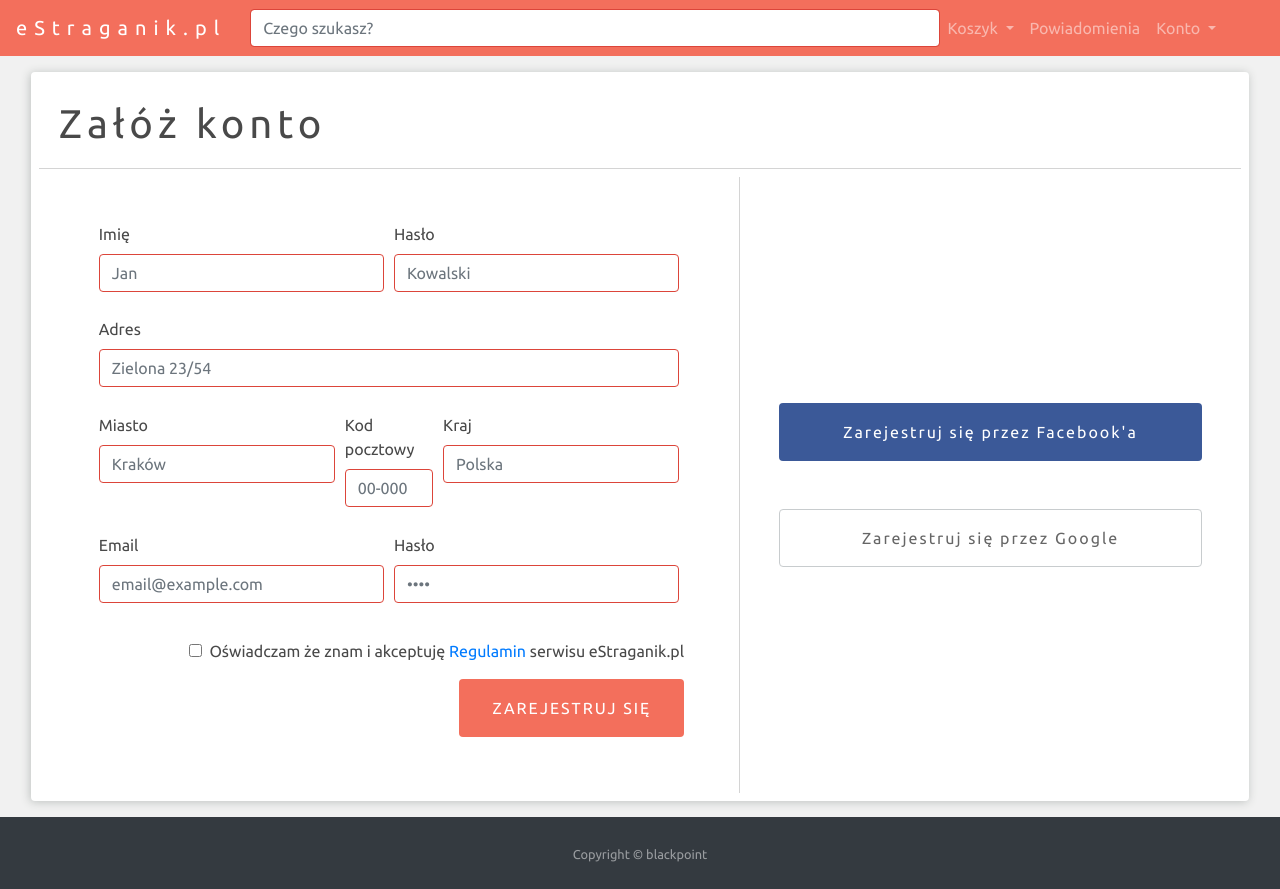
After one commit to blackpointdev/estraganik, a PHP site: page /Views/RegisterController/register.php in a window 1280 px wide. The commit adds this page. Run offline with PHP 8.4, Linux system fonts and the light colour scheme; some libraries are stand-ins or nearby versions.

Commit message:
Added register page.

```diff
--- /dev/null
+++ b/Public/css/register.css
@@ -0,0 +1,36 @@
+#register-card {
+    margin: 1em;
+    height: auto;
+}
+
+.register-row {
+    margin: 0;
+}
+
+.form-group {
+    padding: 0.3em;
+}
+
+#socialmedia-buttons {
+    align-items: center;
+}
+
+#socialmedia-buttons > button {
+    width: 90%;
+    margin: 3em auto;
+    display:block;
+}
+
+#fb-btn {
+    background-color: #3b5998;
+}
+
+#google-btn {
+    background-color: white;
+    color: #666666;
+    border: 1px solid #c8ccce;
+}
+
+.col-md-7 {
+    border-right: 1px solid #D4D4D4;
+}
--- a/Public/css/style.css
+++ b/Public/css/style.css
@@ -22,8 +22,8 @@ body
 
 .row
 {
-    margin-left: 5em;
-    margin-right: 5em;
+    margin-left: 3em;
+    margin-right: 3em;
 }
 
 .customRow
@@ -36,7 +36,6 @@ body
     margin-left: 1em;
     margin-right: 1em;
     padding: 0px;
-    box-shadow: -1px 1px 10px 0px #BDC1BF;
     background-color: white;
 }
 
@@ -64,6 +63,7 @@ body
     color: rgb(73, 73, 73);
     height: 100%;
     border: none;
+    box-shadow: -1px 1px 10px 0px #BDC1BF;
 }
 
 #login-form {
--- a/Views/Common/navbar.php
+++ b/Views/Common/navbar.php
@@ -42,7 +42,7 @@
                     <?php
                     if (!isset($_SESSION['id'])) {
                         echo("<a class='dropdown-item' href='/login'>Zaloguj</a>
-                              <a class='dropdown-item' href='#'>Zarejestruj</a>");
+                              <a class='dropdown-item' href='/register'>Zarejestruj</a>");
                     }
                     else {
                         echo("<a class=\"dropdown-item\" href=\"#\">Wystaw przedmiot</a>
--- /dev/null
+++ b/Views/RegisterController/register.php
@@ -0,0 +1,128 @@
+<!DOCTYPE html>
+<html lang="pl">
+
+<head>
+    <meta charset="utf-8">
+    <meta name="viewport" content="width=device-width, initial-scale=1, shrink-to-fit=no">
+    <title>eStraganik.pl - Twój internetowy stragan</title>
+
+    <link rel="stylesheet" href="https://stackpath.bootstrapcdn.com/bootstrap/4.3.1/css/bootstrap.min.css"
+          integrity="sha384-ggOyR0iXCbMQv3Xipma34MD+dH/1fQ784/j6cY/iJTQUOhcWr7x9JvoRxT2MZw1T" crossorigin="anonymous">
+    <link href="https://fonts.googleapis.com/css?family=Ubuntu&display=swap" rel="stylesheet">
+    <link rel="stylesheet" href="../../Public/css/style.css">
+    <link rel="stylesheet" href="../../Public/css/register.css">
+
+</head>
+
+<body>
+<?php include(dirname(__DIR__) . '/Common/navbar.php'); ?>
+
+<div class="container-fluid" id="customContainer">
+    <div class="card" id="register-card">
+        <h2 class="medium-header">Załóż konto</h2>
+
+        <div class="row register-row">
+            <div class="col-md-7">
+                <form id="login-form" action="/register" method="post">
+                    <div class="row register-row">
+                        <div class="form-group col-md">
+                            <label for="name-input">Imię</label>
+                            <input name="name" type="text" class="form-control" id="name-input"
+                                   placeholder="Jan">
+                        </div>
+
+                        <div class="form-group col-md">
+                            <label for="surname-input">Hasło</label>
+                            <input name="surname" type="text" class="form-control" id="surname-input"
+                                   placeholder="Kowalski">
+                        </div>
+                    </div>
+                    <div class="row register-row">
+                        <div class="form-group col-md">
+                            <label for="address-input">Adres</label>
+                            <input name="address" type="text" class="form-control" id="address-input"
+                                   placeholder="Zielona 23/54">
+                        </div>
+                    </div>
+
+                    <div class="row register-row">
+                        <div class="form-group col-md">
+                            <label for="city-input">Miasto</label>
+                            <input name="city" type="text" class="form-control" id="city-input"
+                                   placeholder="Kraków">
+                        </div>
+
+                        <div class="form-group col-md-2">
+                            <label for="zip-input">Kod pocztowy</label>
+                            <input name="zip" type="text" class="form-control" id="zip-input"
+                                   placeholder="00-000">
+                        </div>
+
+                        <div class="form-group col-md">
+                            <label for="country-input">Kraj</label>
+                            <input name="country" type="text" class="form-control" id="country-input"
+                                   placeholder="Polska">
+                        </div>
+                    </div>
+
+                    <div class="row register-row">
+                        <div class="form-group col-md">
+                            <label for="email-input">Email</label>
+                            <input name="email" type="text" class="form-control" id="email-input"
+                                   placeholder="email@example.com">
+                        </div>
+
+                        <div class="form-group col-md">
+                            <label for="password-input">Hasło</label>
+                            <input name="password" type="password" class="form-control" id="password-input"
+                                   placeholder="&#8226&#8226&#8226&#8226">
+                        </div>
+                    </div>
+
+                    <div class="submit-wrapper">
+                        <div class="form-check">
+                            <input type="checkbox" class="form-check-input" id="remember-password-check">
+                            <label class="form-check-label" for="remember-password-check">
+                                Oświadczam że znam i akceptuję <a href="#">Regulamin</a> serwisu eStraganik.pl</label>
+                        </div>
+                    </div>
+                    <div class="submit-wrapper">
+                        <button type="submit" class="btn">ZAREJESTRUJ SIĘ</button>
+                    </div>
+                </form>
+
+                <?php
+                if (isset($messages)) {
+                    echo("<div class='alert alert-danger'>");
+                    foreach ($messages as $message) {
+                        echo $message;
+                    }
+                    echo("</div>");
+                }
+                ?>
+            </div>
+            <div class="col-md align-self-center">
+                <div id="socialmedia-buttons">
+                    <button type="submit" class="btn" id="fb-btn">Zarejestruj się przez Facebook'a</button>
+                    <button type="submit" class="btn" id="google-btn">Zarejestruj się przez Google</button>
+                </div>
+            </div>
+        </div>
+    </div>
+</div>
+
+<?php include(dirname(__DIR__) . '/Common/footer.php'); ?>
+
+<!-- Bootstrap JS -->
+<script src="https://code.jquery.com/jquery-3.3.1.slim.min.js"
+        integrity="sha384-q8i/X+965DzO0rT7abK41JStQIAqVgRVzpbzo5smXKp4YfRvH+8abtTE1Pi6jizo"
+        crossorigin="anonymous"></script>
+<script src="https://cdnjs.cloudflare.com/ajax/libs/popper.js/1.14.7/umd/popper.min.js"
+        integrity="sha384-UO2eT0CpHqdSJQ6hJty5KVphtPhzWj9WO1clHTMGa3JDZwrnQq4sF86dIHNDz0W1"
+        crossorigin="anonymous"></script>
+<script src="https://stackpath.bootstrapcdn.com/bootstrap/4.3.1/js/bootstrap.min.js"
+        integrity="sha384-JjSmVgyd0p3pXB1rRibZUAYoIIy6OrQ6VrjIEaFf/nJGzIxFDsf4x0xIM+B07jRM"
+        crossorigin="anonymous"></script>
+</body>
+
+</html>
--- a/src/System/Router.php
+++ b/src/System/Router.php
@@ -23,6 +23,10 @@ class Router
             'home' => [
                 'controller' => 'Src\Controllers\HomeController',
                 'action' => 'show'
+            ],
+            'register' => [
+                'controller' => 'Src\Controllers\RegisterController',
+                'action' => 'register'
             ]
         ];
     }
```
Also changed, not shown: src/Controllers/RegisterController.php (added, +12 -0 lines).
